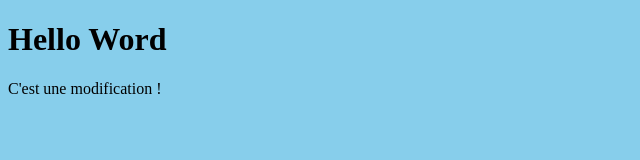
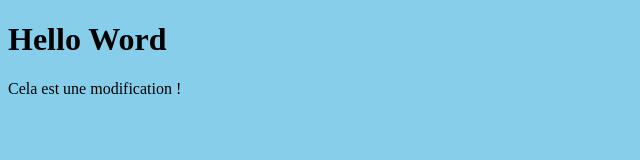
Before and after one commit to MarouaneBen/tuto_git, a plain HTML site: page index.html in a window 1280 px wide. Shown: the full height of the page, 0-640 px from the left. Drawn offline with Linux system fonts and the light colour scheme.

Commit message:
change words

```diff
--- a/index.html
+++ b/index.html
@@ -15,6 +15,6 @@
 </head>
 <body>
   <h1>Hello Word</h1>
-  <p>C'est une modification !</p>
+  <p>Cela est une modification !</p>
 </body>
 </html>
```
